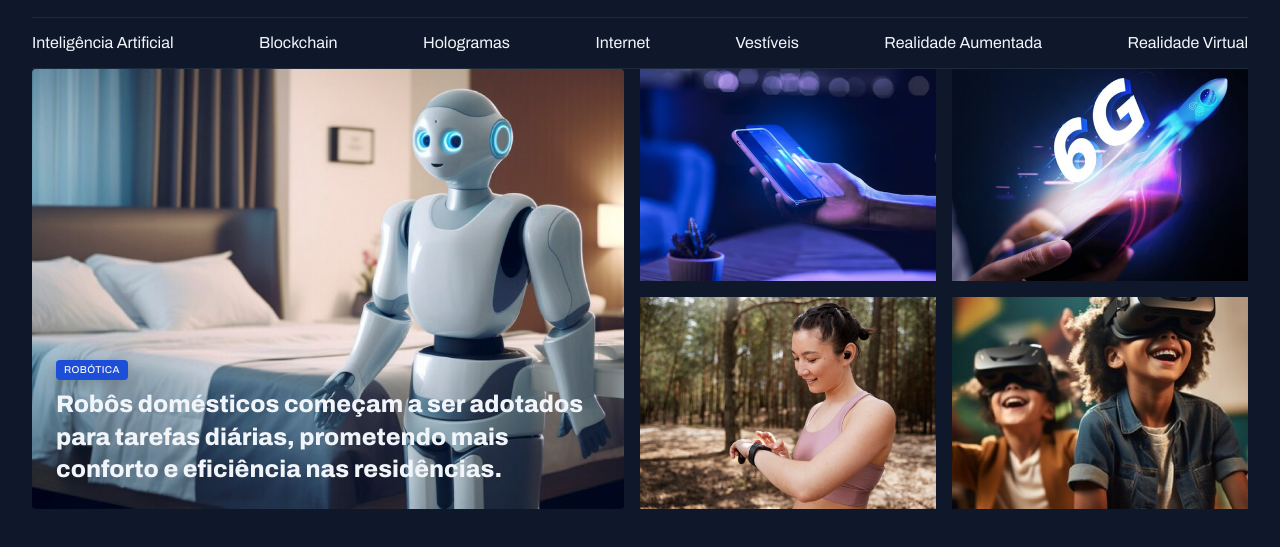
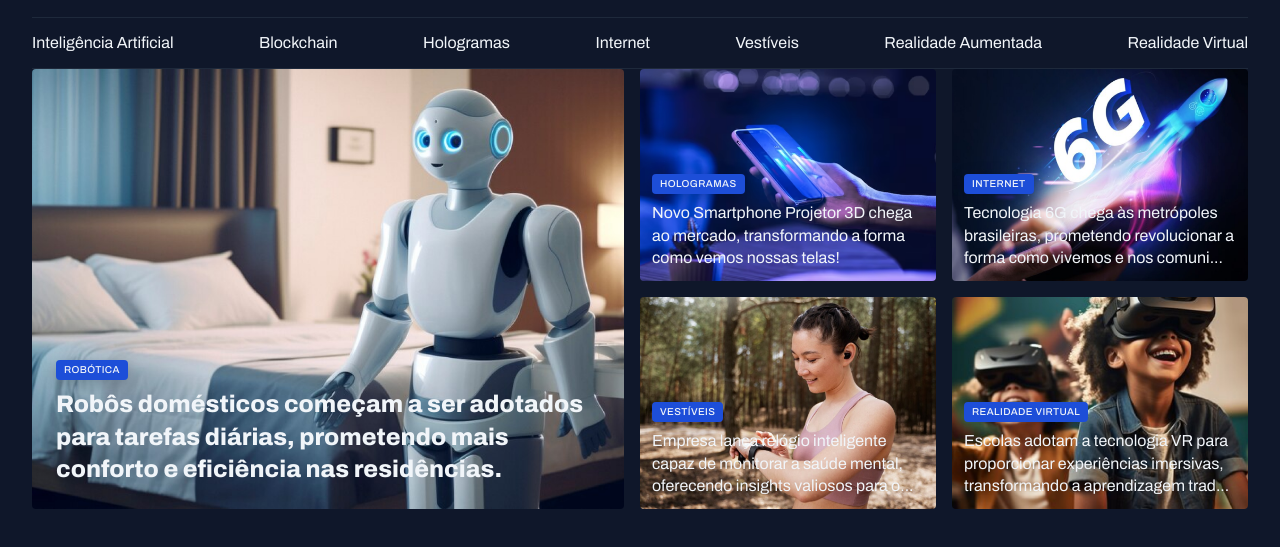
Before and after one commit to aluno77/portal_not-cias, a plain HTML site: page index.html in a window 1280 px wide. Shown: the part 55-602 px from the top of the page. Drawn offline with Linux system fonts and the light colour scheme.

Commit message:
finalizando a seção destaques

```diff
--- a/index.html
+++ b/index.html
@@ -47,7 +47,7 @@
   <main class="grid container">
     <section id="featured" class="grid grid-flow-col gap-16">
       <figure class="card">
-        <img src="assets/images/Image 01.png" alt="">
+        <img src="assets/images/Image 01.png" alt="Robótica">
 
         <figcaption>
           <span class="content-tag">Robótica</span>
@@ -59,18 +59,48 @@
       </figure>
 
       <div class="grid grid-cols-2 gap-16">
-        <div>
-          <img src="assets/images/Image 02.png" alt="">
-        </div>
-        <div>
-          <img src="assets/images/Image 03.png" alt="">
-        </div>
-        <div>
-          <img src="assets/images/Image 04.png" alt="">
-        </div>
-        <div>
-          <img src="assets/images/Image 05.png" alt="">
-        </div>
+        <figure class="card">
+          <img src="assets/images/Image 02.png" alt="Hologramas">
+          <figcaption>
+            <span class="content-tag">Hologramas</span>
+            <h2 class="text-lg">
+              Novo Smartphone Projetor 3D chega ao mercado, transformando a forma como vemos nossas telas!
+            </h2>
+          </figcaption>
+        </figure>
+
+        <figure class="card">
+          <img src="assets/images/Image 03.png" alt="Internet">
+          <figcaption>
+            <span class="content-tag">Internet</span>
+            <h2 class="text-lg">
+              Tecnologia 6G chega às metrópoles brasileiras, prometendo revolucionar a forma como vivemos e nos
+              comuni...
+            </h2>
+          </figcaption>
+        </figure>
+
+        <figure class="card">
+          <img src="assets/images/Image 04.png" alt="Vestíveis">
+          <figcaption>
+            <span class="content-tag">Vestíveis</span>
+            <h2 class="text-lg">
+              Empresa lança relógio inteligente capaz de monitorar a saúde mental, oferecendo insights valiosos para
+              o...
+            </h2>
+          </figcaption>
+        </figure>
+
+        <figure class="card">
+          <img src="assets/images/Image 05.png" alt="Realidade Virtual">
+          <figcaption>
+            <span class="content-tag">Realidade Virtual</span>
+            <h2 class="text-lg">
+              Escolas adotam a tecnologia VR para proporcionar experiências imersivas, transformando a aprendizagem
+              trad...
+            </h2>
+          </figcaption>
+        </figure>
       </div>
     </section>
   </main>
--- a/styles/sections.css
+++ b/styles/sections.css
@@ -23,6 +23,10 @@
 
       padding: 24px;
 
+      &:has(.text-lg) {
+        padding: 12px;
+      }
+
       h2 {
         margin-top: 8px;
       }
```
